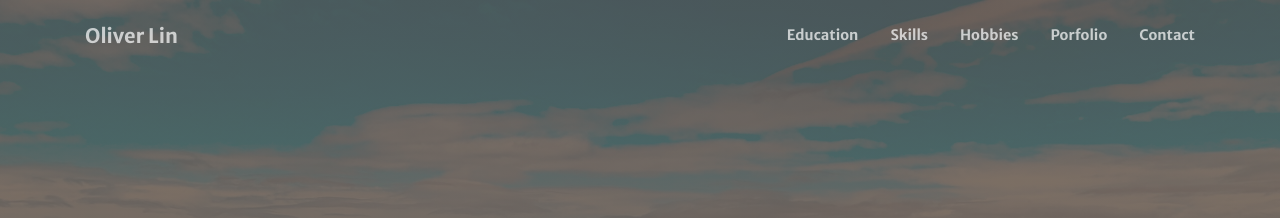
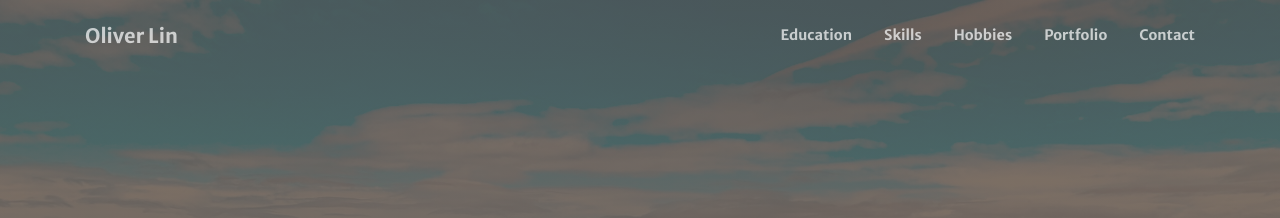
Before and after one commit to oliverlintl/oliverlintl.github.io, a Jekyll site: the page built from index.md, in a window 1280 px wide. Shown: the top 218 px of the page. Built offline with Jekyll 4.4.1, drawn with Linux system fonts in a browser that asks for light colours.

Commit message:
Update menus.yml

```diff
--- a/_data/menus.yml
+++ b/_data/menus.yml
@@ -9,7 +9,7 @@ header:
   url: 'https://oliverlintl.github.io/#skills'
 - title: Hobbies
   url: 'https://oliverlintl.github.io/#hobbies'
-- title: Porfolio
+- title: Portfolio
   url: 'https://oliverlintl.github.io/#portfolio'
 - title: Contact
   url: 'https://oliverlintl.github.io/#contacts'
```
